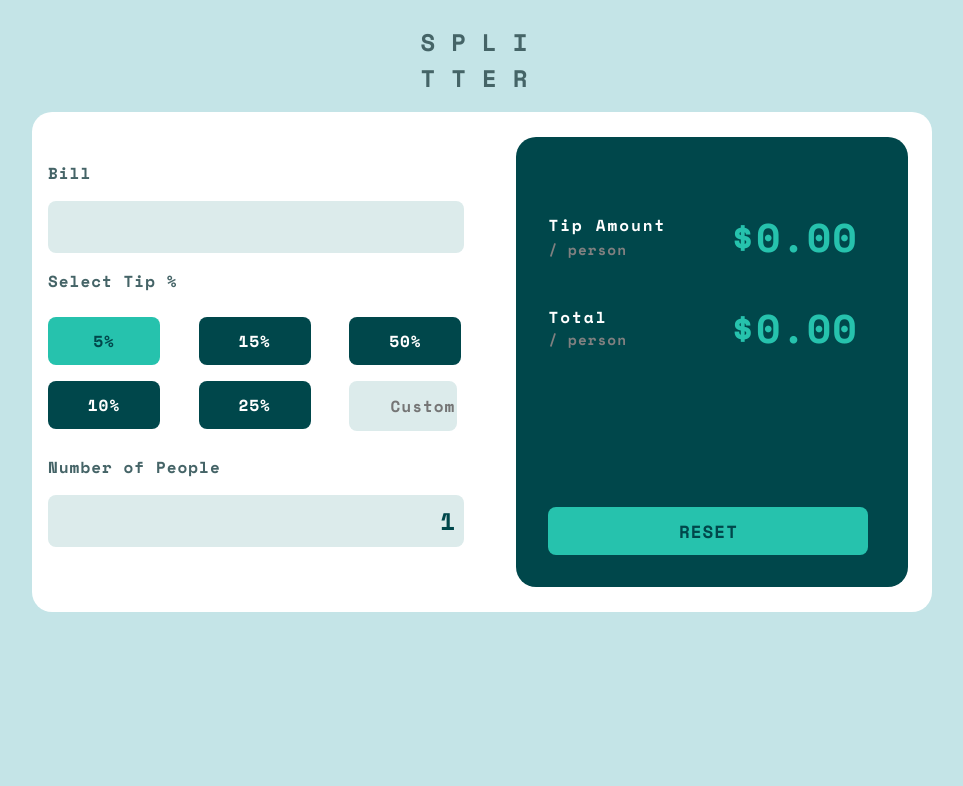
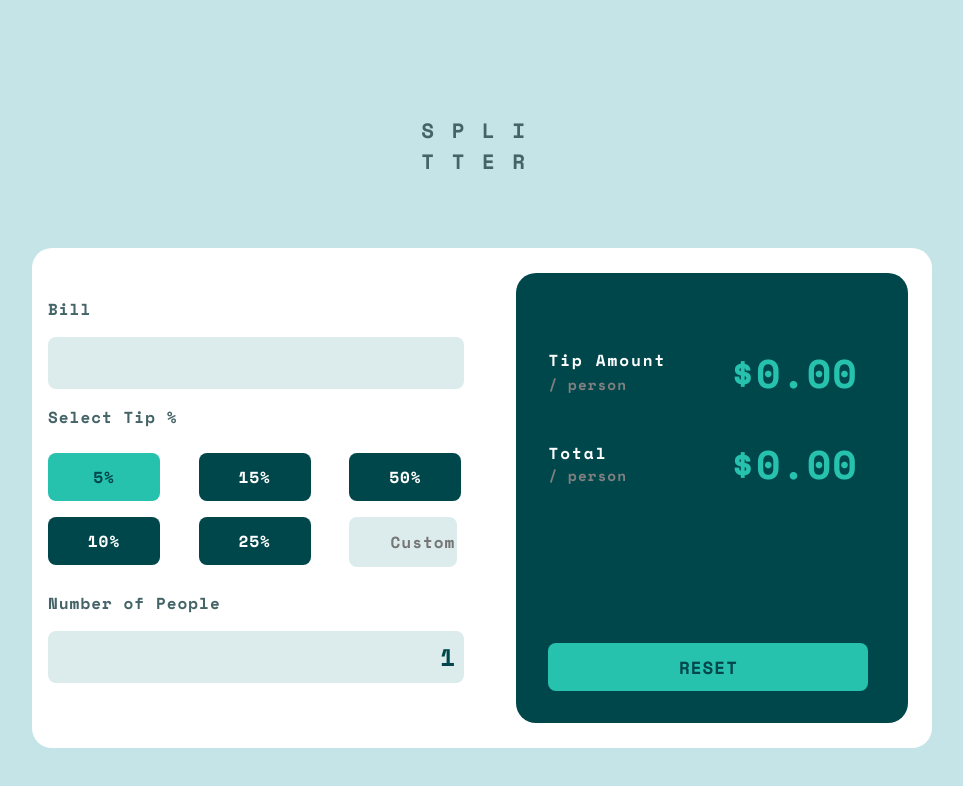
Before and after one commit to jfiora/tip-calculator-app, a React (Vite) app: page / in a window 1280 px wide. Shown: the top 786 px of the page, without its empty margins (158-1121 px from the left). Built offline with nearby package versions, Linux system fonts and the light colour scheme.

Commit message:
layout changes

```diff
--- a/src/components/card/Card.css
+++ b/src/components/card/Card.css
@@ -12,6 +12,7 @@
 }
 
 .card {
+  transform: translate(0, 30%);
   position: relative;
   width: 900px;
   height: 500px;
--- a/src/components/header/Header.css
+++ b/src/components/header/Header.css
@@ -1,7 +1,8 @@
 h1 {
-  font-size: 1.5em;
+  font-size: 1.3rem;
   text-align: center;
+  transform: translate(0, 150%);
   color: var(--title-color);
   text-transform: uppercase;
-  letter-spacing: 1rem;
+  letter-spacing: 1.1rem;
 }
```
Also changed, not shown: src/assets/icon-dollar.svg (added), src/assets/icon-person.svg (added).
